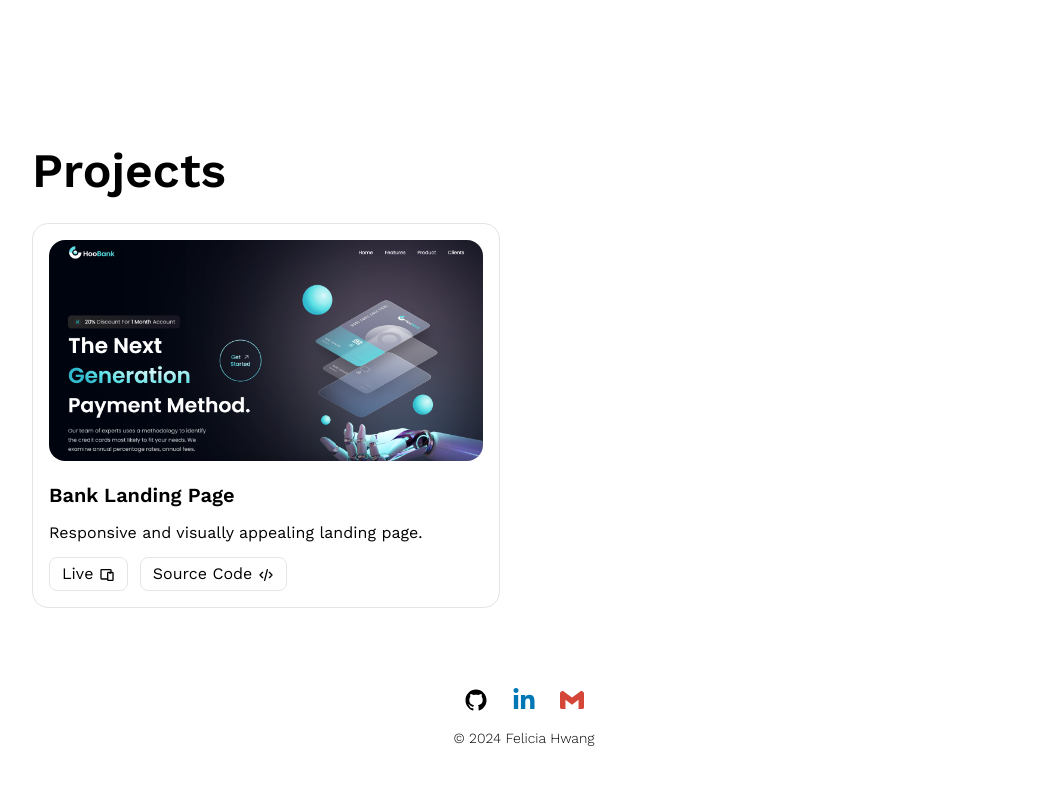
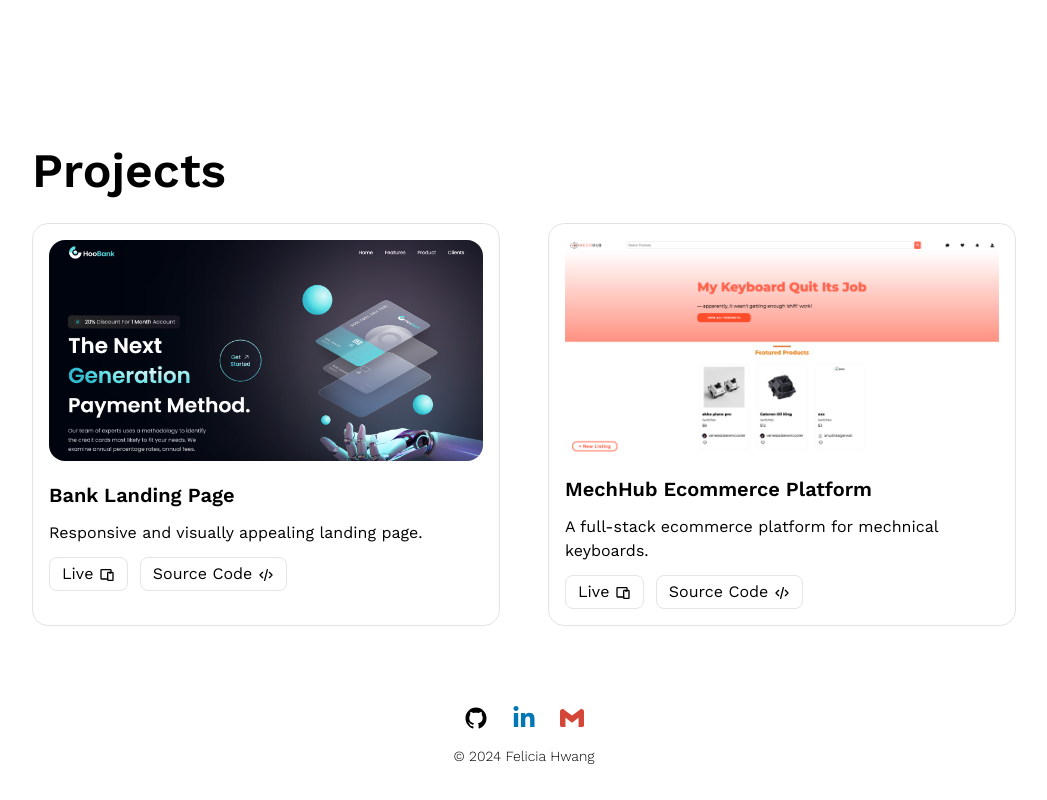
Before and after one commit to feliciahmq/portfolio, a React (Vite) app: page / in a window 1280 px wide. Shown: the part 1600-2400 px from the top of the page, without its empty margins (116-1163 px from the left). Built offline with nearby package versions, Linux system fonts and the light colour scheme.

Commit message:
Add: MechHub project

```diff
--- a/src/components/Projects.jsx
+++ b/src/components/Projects.jsx
@@ -1,5 +1,6 @@
 import React from 'react';
 import BankLandingPage from '../assets/images/BankLandingPage.png';
+import MechHub from '../assets/images/MechHub.png';
 
 const Projects = () => {
   const works = [
@@ -10,6 +11,14 @@ const Projects = () => {
       live: 'https://feliciahmq.github.io/bank-landing-page/',
       stack: 'React, Tailwind CSS',
       thumbnail: BankLandingPage,
+    },
+    {
+      title: 'MechHub Ecommerce Platform',
+      description: 'A full-stack ecommerce platform for mechnical keyboards.',
+      code: 'https://github.com/feliciahmq/orbital-mechhub.git',
+      live: 'https://orbital-mechhub.web.app/',
+      stack: 'React, Tailwind CSS',
+      thumbnail: MechHub,
     },
   ];
   return (
```
Also changed, not shown: src/assets/images/MechHub.png (added).
